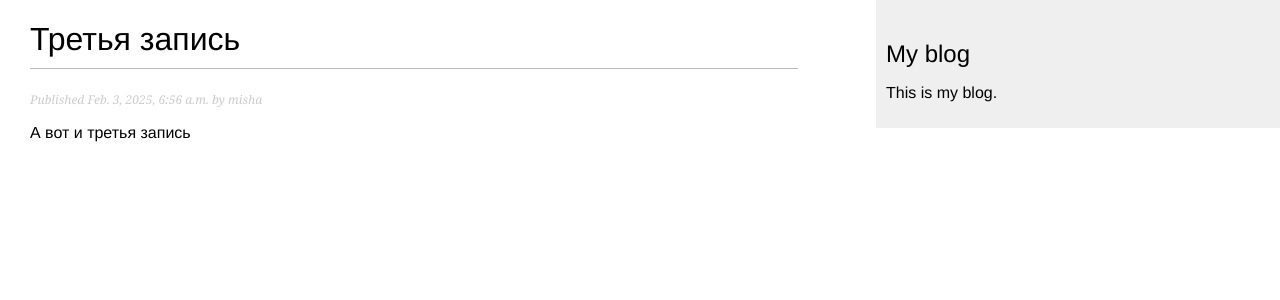
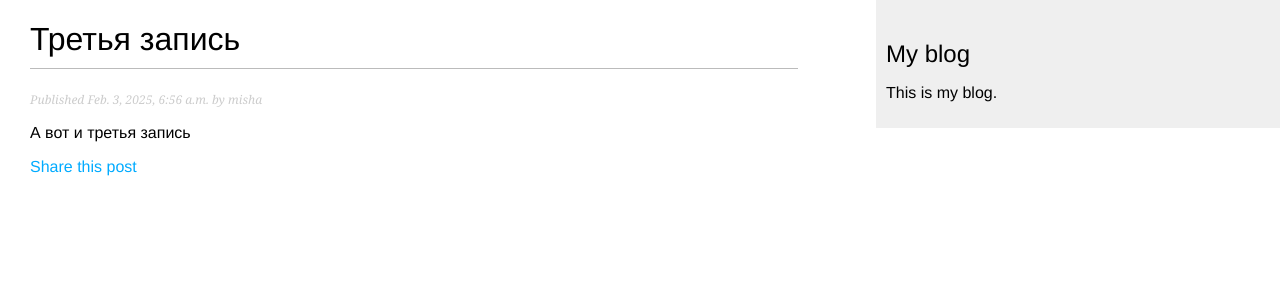
Before and after one commit to Totkto-spit/Django_blog, a Django app: a page that uses mysite/blog/templates/blog/post/detail.html in a window 1280 px wide. Shown: the top 300 px of the page. Run offline with Django 4.2, Linux system fonts and the light colour scheme; data comes from the database, SQL or seed files in the repository.

Commit message:
добавлена ссылка на url адрес post_share

```diff
--- a/mysite/blog/templates/blog/post/detail.html
+++ b/mysite/blog/templates/blog/post/detail.html
@@ -8,4 +8,9 @@
       Published {{ post.publish }} by  {{ post.author }}
   </p>
   {{ post.body|linebreaks }}
+  <p>
+      <a href="{% url 'blog:post_share' post.id %}">
+          Share this post
+      </a>
+  </p>
 {% endblock %}
```
